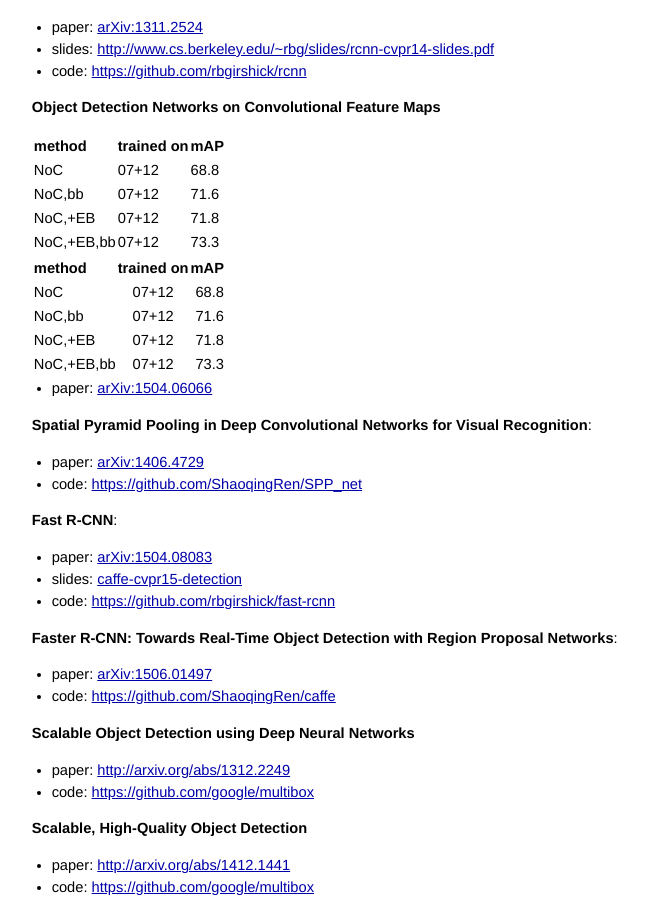
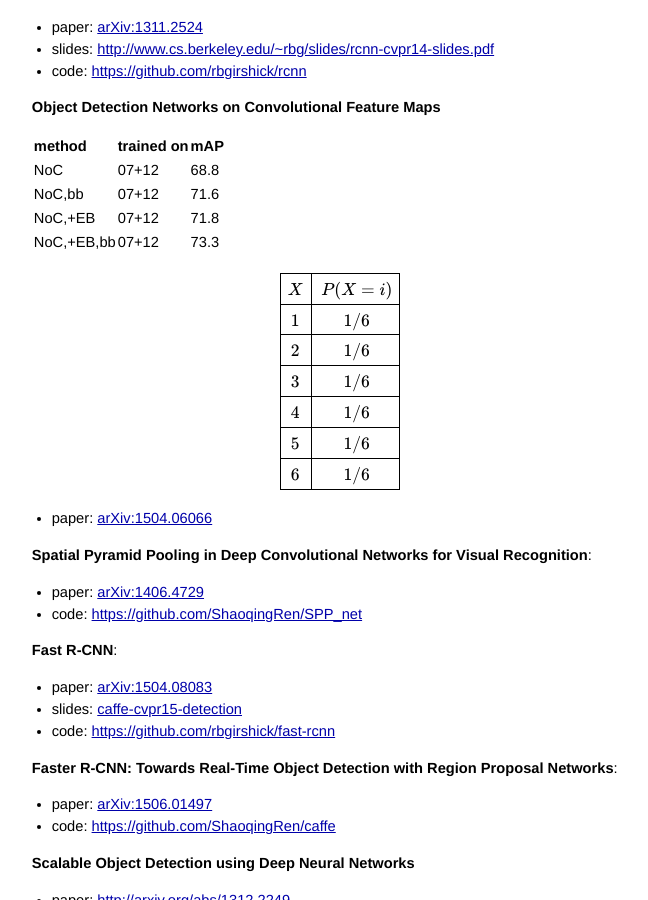
Before and after one commit to handong1587/handong1587.github.io, a Jekyll site: the page built from _posts/deep_learning/2015-08-26-object-detection-materials.md, in a window 1280 px wide and 900 px high, scrolled down 432 px. Shown: the whole window, without its empty margins (300-948 px from the left). Built offline with Jekyll 4.4.1, drawn with Linux system fonts in a browser that asks for light colours; Markdown is read by kramdown in place of the engine named in the settings; formulas are drawn with MathJax 3; comment, search, counter and statistics services are not loaded.

Commit message:
update md

```diff
--- a/_posts/deep_learning/2015-08-26-object-detection-materials.md
+++ b/_posts/deep_learning/2015-08-26-object-detection-materials.md
@@ -36,35 +36,18 @@
 | NoC,+EB    | 07+12      | 71.8 |
 | NoC,+EB,bb | 07+12      | 73.3 |
 
-<table>
-  <tbody>
-    <tr>
-      <th>method</th>
-      <th align="center">trained on</th>
-      <th align="right">mAP</th>
-    </tr>
-    <tr>
-      <td>NoC</td>
-      <td align="center">07+12</td>
-      <td align="right">68.8</td>
-    </tr>
-    <tr>
-      <td>NoC,bb</td>
-      <td align="center">07+12</td>
-      <td align="right">71.6</td>
-    </tr>
-    <tr>
-      <td>NoC,+EB</td>
-      <td align="center">07+12</td>
-      <td align="right">71.8</td>
-    </tr>
-    <tr>
-      <td>NoC,+EB,bb</td>
-      <td align="center">07+12</td>
-      <td align="right">73.3</td>
-    </tr>
-  </tbody>
-</table>
+$$
+\newcommand\T{\Rule{0pt}{1em}{.3em}}
+\begin{array}{|c|c|}
+\hline X & P(X = i) \T \\\hline
+  1 \T & 1/6 \\\hline
+  2 \T & 1/6 \\\hline
+  3 \T & 1/6 \\\hline
+  4 \T & 1/6 \\\hline
+  5 \T & 1/6 \\\hline
+  6 \T & 1/6 \\\hline
+\end{array}
+$$
 
 - paper: [arXiv:1504.06066](http://arxiv.org/abs/1504.06066)
 
```
